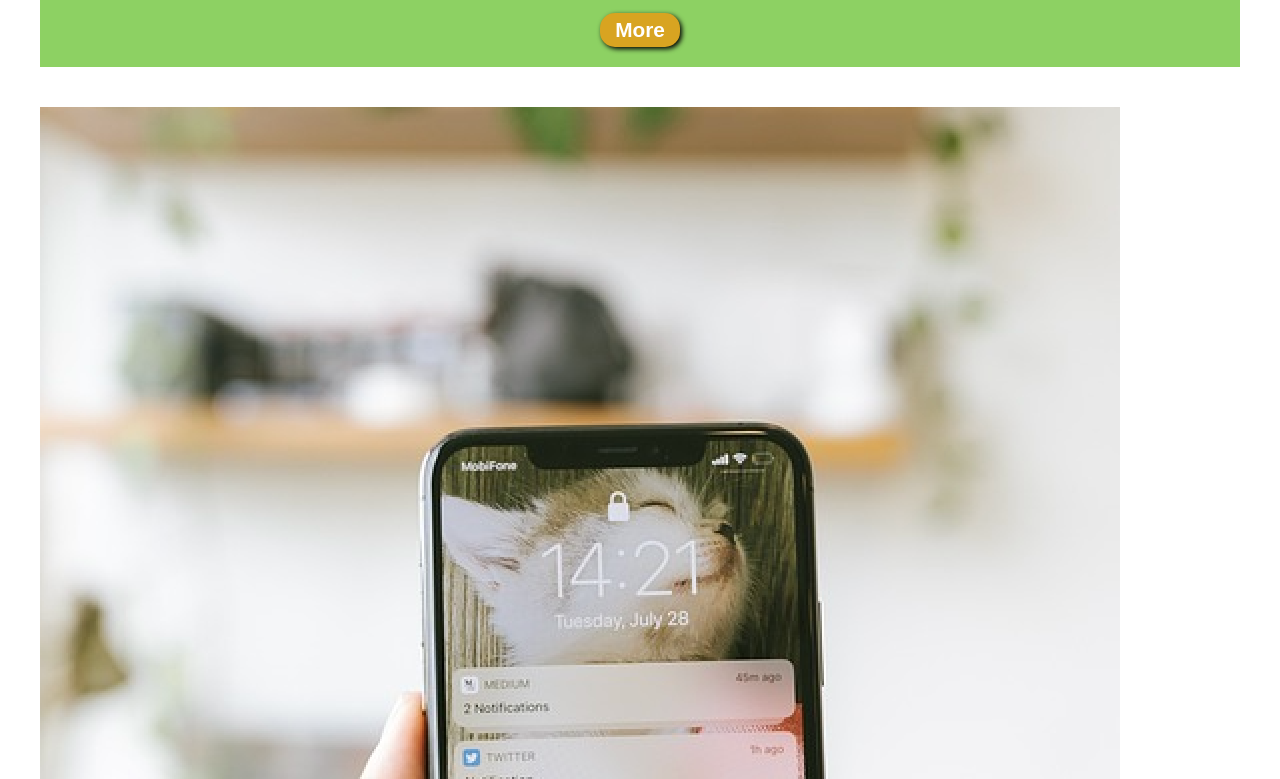
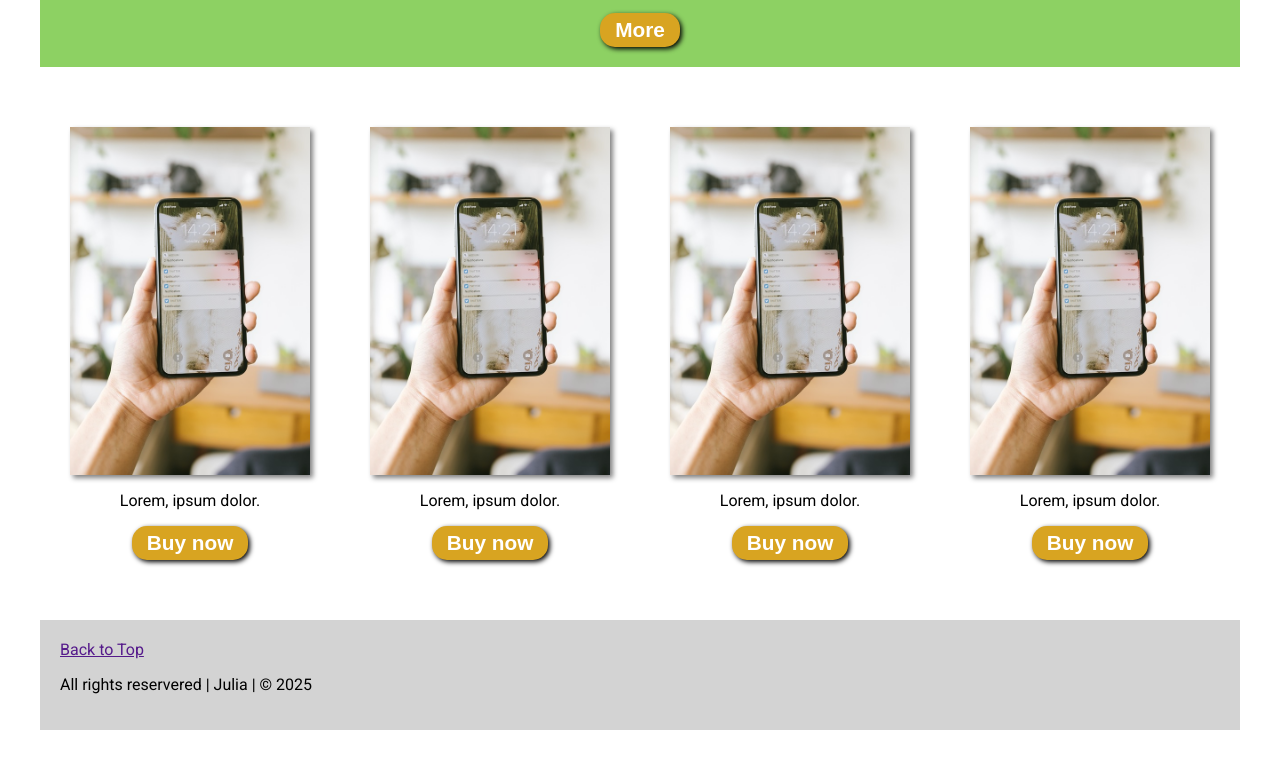
Before and after one commit to Julia-S08/mobile-service-provider, a plain HTML site: page index.html in a window 1280 px wide. Shown: the part 1521-2300 px from the top of the page. After the commit the page ends 2251 px from the top, so only its background shows below. Drawn offline with Linux system fonts and the light colour scheme.

Commit message:
adds style to box-component and footer

```diff
--- a/index.html
+++ b/index.html
@@ -59,28 +59,26 @@
         </div>
         <div class="choice-component">
             <div class="box1">
-                <img src="img/box.png" alt="placeholder">
+                <img class="boxpic" src="img/box.png" alt="placeholder">
                 <p>Lorem, ipsum dolor.</p>
                 <button>Buy now</button>
             </div>
             <div class="box2">
-                <img src="img/box.png" alt="placeholder">
+                <img class="boxpic" src="img/box.png" alt="placeholder">
                 <p>Lorem, ipsum dolor.</p>
                 <button>Buy now</button>
             </div>
             <div class="box3">
-                <img src="img/box.png" alt="placeholder">
+                <img class="boxpic" src="img/box.png" alt="placeholder">
                 <p>Lorem, ipsum dolor.</p>
                 <button>Buy now</button>
             </div>
             <div class="box4">
-                <img src="img/box.png" alt="placeholder">
+                <img class="boxpic" src="img/box.png" alt="placeholder">
                 <p>Lorem, ipsum dolor.</p>
                 <button>Buy now</button>
             </div>
-
         </div>
-
     </main>
     <footer>
         <a href="">Back to Top</a>
--- a/style.css
+++ b/style.css
@@ -87,7 +87,7 @@ li{
     justify-content: baseline;
     flex-direction: column;
     text-align: center;
-    width: 100%;
+    max-width: 100%;
     height: 400px;
     padding-left: 50px;
     padding-top: 300px;
@@ -114,6 +114,7 @@ li{
 
 .heroelements > h2{
     color: var(--secondary-color);
+    margin-bottom: 5px
     /* border: 1px solid red; */
 
 }
@@ -121,6 +122,7 @@ li{
 .heroelements > h1 {
     font-weight: bold;
     font-size: 400%;
+    margin-top: 5px;
     /* border: 1px solid red; */
 }
 
@@ -180,3 +182,53 @@ button{
     font-weight: bold;
     text-shadow: 2px 2px 5px black;
 }
+
+.choice-component{
+    /* border: 2px solid blue; */
+    display: flex;
+    justify-content: space-around;
+    width: 100%;
+    margin-top: 40px;
+    margin-bottom: 40px;
+    padding-top: 20px;
+    padding-bottom: 20px;
+}
+
+.box1{
+    /* border: 2px solid magenta; */
+    display: flex;
+    align-items: center;
+    flex-direction: column;
+}
+
+.box2{
+    /* border: 2px solid magenta; */
+    display: flex;
+    align-items: center;
+    flex-direction: column;
+}
+
+.box3{
+    /* border: 2px solid magenta; */
+    display: flex;
+    align-items: center;
+    flex-direction: column;
+}
+
+.box4{
+    /* border: 2px solid magenta; */
+    display: flex;
+    align-items: center;
+    flex-direction: column;
+}
+
+.boxpic{
+    /* border: 2px solid greenyellow; */
+    max-width: 80%;
+    box-shadow: 3px 3px 5px grey;
+}
+
+footer{
+    background-color: lightgrey;
+    padding: 20px;
+}
```
